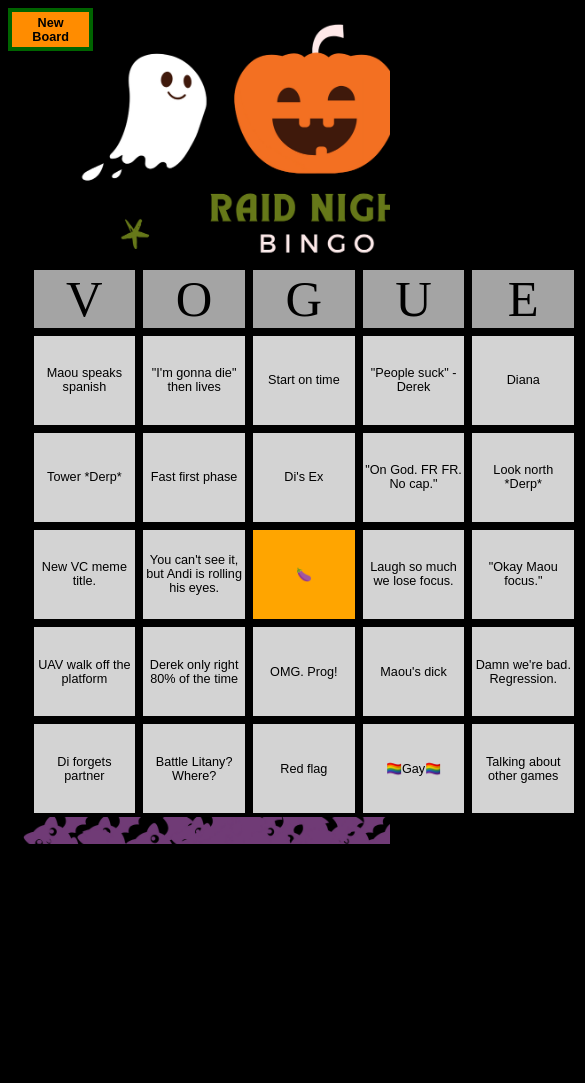
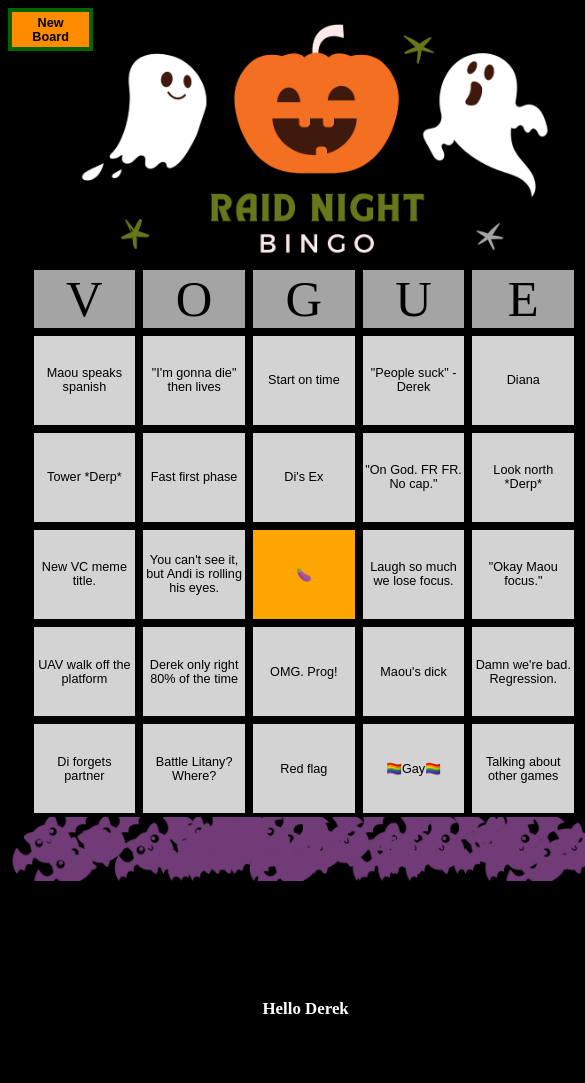
Before and after one commit to DimKaz/Vogue-Bingo, a plain HTML site: page index.html in a window 390 px wide. Shown: the top 1083 px of the page, 585 px wide, since content can reach past the window. Before the commit the page ends 844 px from the top, so only its background shows below. Drawn offline with Linux system fonts and the light colour scheme.

Commit message:
Fixing for mobile
Made min width so the edges wouldn't be trimmed.

```diff
--- a/index.html
+++ b/index.html
@@ -7,6 +7,7 @@
 <br>
 <br>
 <html>
+<body>
   <div class='board'>
     <div class='header' id='cell_h0' >V</div>
     <div class='header' id='cell_h1' >O</div>
@@ -44,6 +45,8 @@
     <button class='cell' id='cell_23' ></button>
     <button class='cell' id='cell_24' ></button>
   </div>
+<h2 id="secret">Hello Derek</h2>
+</body>
 </html>
 <style>
 body {
@@ -53,8 +56,9 @@ body {
     background-image: url("Raid_Night_Bingo_Spooky.png");
     background-repeat: no-repeat;
     background-size: 75vh auto;
+    background-position: top left;
     overflow: hidden;
-    background-position: top left;
+    min-width: 72.5vh;
 }
 .newCardButton {
     width: 10vh;
@@ -112,12 +116,18 @@ body {
 .cell.selected.bingo{
     background-color: darkgreen;
 }
-.mark {
-    background: url("circle.png");
-    position: absolute;
-    z-index: 10;
-    pointer-events: none
-}
+    #secret {
+        position: absolute;
+        color: white;
+        background-color: transparent;
+        bottom:-30vh;
+        right:0vh;
+        width: 20vh;
+        height: 10vh;
+        font-size: 2vh;
+        text-align: center;
+        font-weight: bold;
+
 </style>
 
 <script>
```
